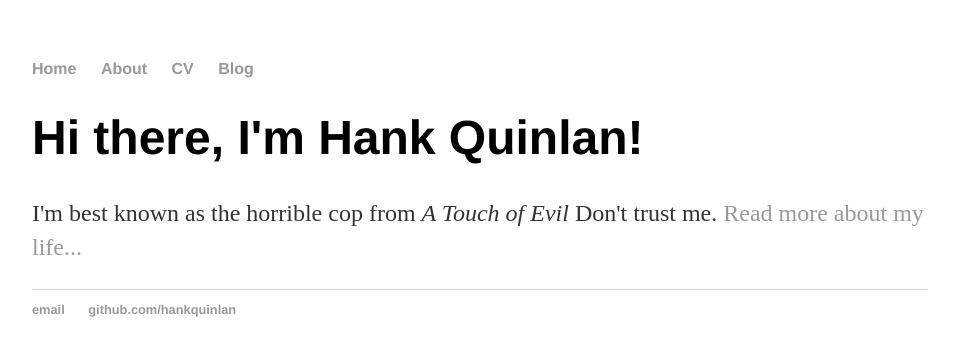
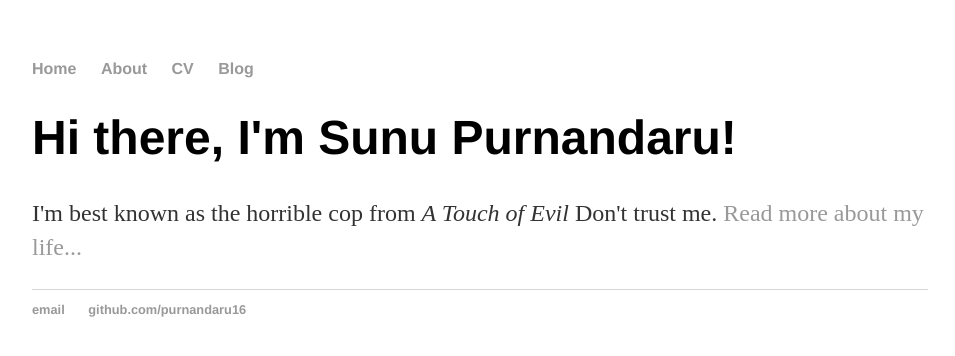
Before and after one commit to purnandaru16/dev-landing, a Jekyll site: the page built from index.html, in a window 1280 px wide. Shown: the top 356 px of the page, without its empty margins (160-1115 px from the left). Built offline with Jekyll 4.4.1, drawn with Linux system fonts in a browser that asks for light colours.

Commit message:
Update index.html

```diff
--- a/index.html
+++ b/index.html
@@ -1,30 +1,8 @@
-<!DOCTYPE html>
-<html>
-	<head>
-		<title>Hank Quinlan, Horrible Cop</title>
-		<!-- link to main stylesheet -->
-		<link rel="stylesheet" type="text/css" href="/css/main.css">
-	</head>
-	<body>
-		<nav>
-    		<ul>
-        		<li><a href="/">Home</a></li>
-	        	<li><a href="/about">About</a></li>
-        		<li><a href="/cv">CV</a></li>
-        		<li><a href="/blog">Blog</a></li>
-    		</ul>
-		</nav>
-		<div class="container">
-    		<div class="blurb">
-        		<h1>Hi there, I'm Hank Quinlan!</h1>
-				<p>I'm best known as the horrible cop from <em>A Touch of Evil</em> Don't trust me. <a href="/about">Read more about my life...</a></p>
-    		</div><!-- /.blurb -->
-		</div><!-- /.container -->
-		<footer>
-    		<ul>
-        		<li><a href="mailto:hankquinlanhub@gmail.com">email</a></li>
-        		<li><a href="https://github.com/hankquinlan">github.com/hankquinlan</a></li>
-			</ul>
-		</footer>
-	</body>
-</html>
+---
+layout: default
+title: My Repo
+---
+<div class="blurb">
+	<h1>Hi there, I'm Sunu Purnandaru!</h1>
+	<p>I'm best known as the horrible cop from <em>A Touch of Evil</em> Don't trust me. <a href="/about">Read more about my life...</a></p>
+</div><!-- /.blurb -->
```
